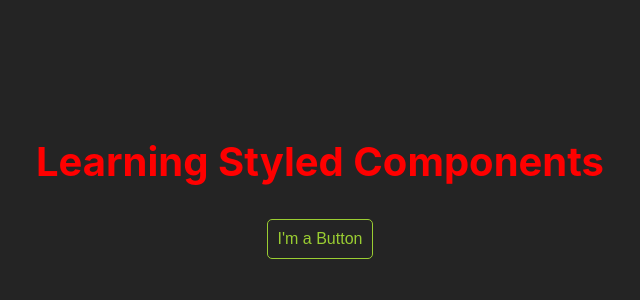
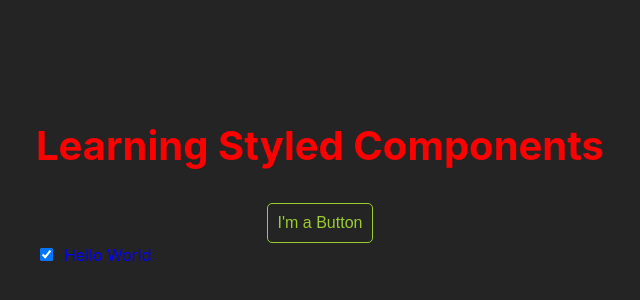
Before and after one commit to Lachicagladiadora/learning-styled-components, a React (Vite) app: page / in a window 1280 px wide. Shown: the part 218-518 px from the top of the page, without its empty margins (320-960 px from the left). Built offline with nearby package versions, Linux system fonts and the light colour scheme.

Commit message:
add checkbox, composite component creation

```diff
--- a/src/App.tsx
+++ b/src/App.tsx
@@ -1,5 +1,6 @@
 import './App.css'
 import { Button } from './components/Button'
+import { Checkbox } from './components/Checkbox'
 import { Title } from './components/Title'
 
 function App() {
@@ -8,6 +9,7 @@ function App() {
     <>
      <Title>learning styled components</Title>
      <Button onClick={()=>console.log('you clicked the button')}>I'm a Button</Button>
+     <Checkbox mode='dark'>Hello World</Checkbox>
     </>
   )
 }
--- /dev/null
+++ b/src/components/Checkbox.tsx
@@ -0,0 +1,14 @@
+import { CheckboxElemental, Label, LabelText } from "./styledComponents/CheckboxElemental"
+
+type CheckboxProps = {children: string, mode: string}
+
+export const Checkbox = ({children, mode}: CheckboxProps) => {
+  return(
+    <>
+      <Label>
+        <CheckboxElemental defaultChecked></CheckboxElemental>
+        <LabelText $mode={mode}>{children}</LabelText>
+      </Label>
+    </>
+  )
+}
--- /dev/null
+++ b/src/components/styledComponents/CheckboxElemental.tsx
@@ -0,0 +1,33 @@
+import styled, { css } from "styled-components";
+
+export const CheckboxElemental = styled.input.attrs({type: "checkbox"})``
+
+export const Label = styled.label`
+  align-items: center;
+  display: flex;
+  gap: 8px;
+  margin-bottom: 8px;
+`
+
+export const LabelText = styled.span`
+  ${(props)=>{
+    switch (props.$mode) {
+      case "dark":
+        return css`
+          background-color: : black;
+          color: white;
+          ${CheckboxElemental}:checked + && {
+            color: blue;
+          }
+        `
+      default:
+        return css`
+          background-color: white;
+          color: black;
+          ${CheckboxElemental}: checked + && {
+            color: red;
+          }
+        `
+    }
+  }}
+`
```
